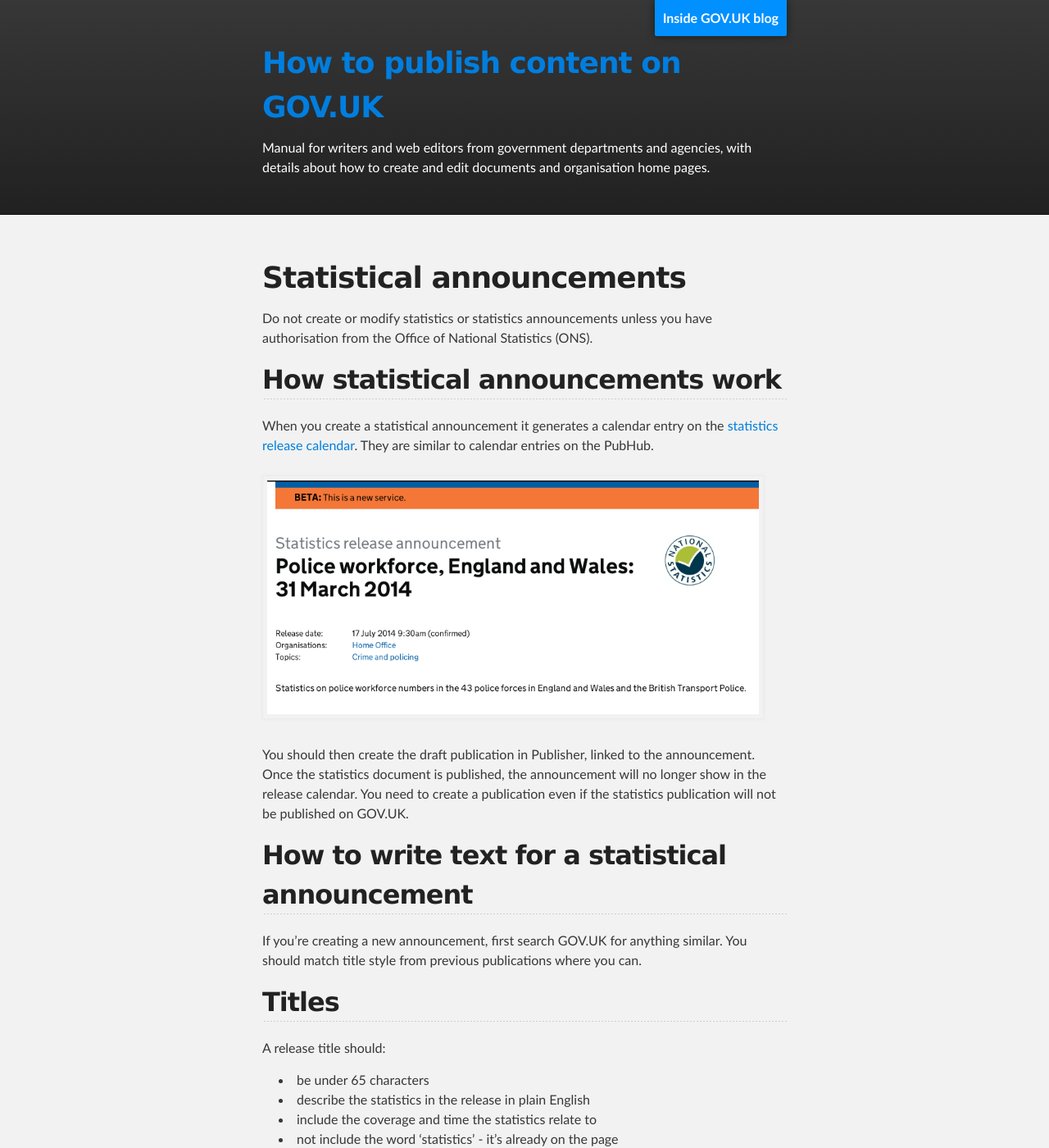
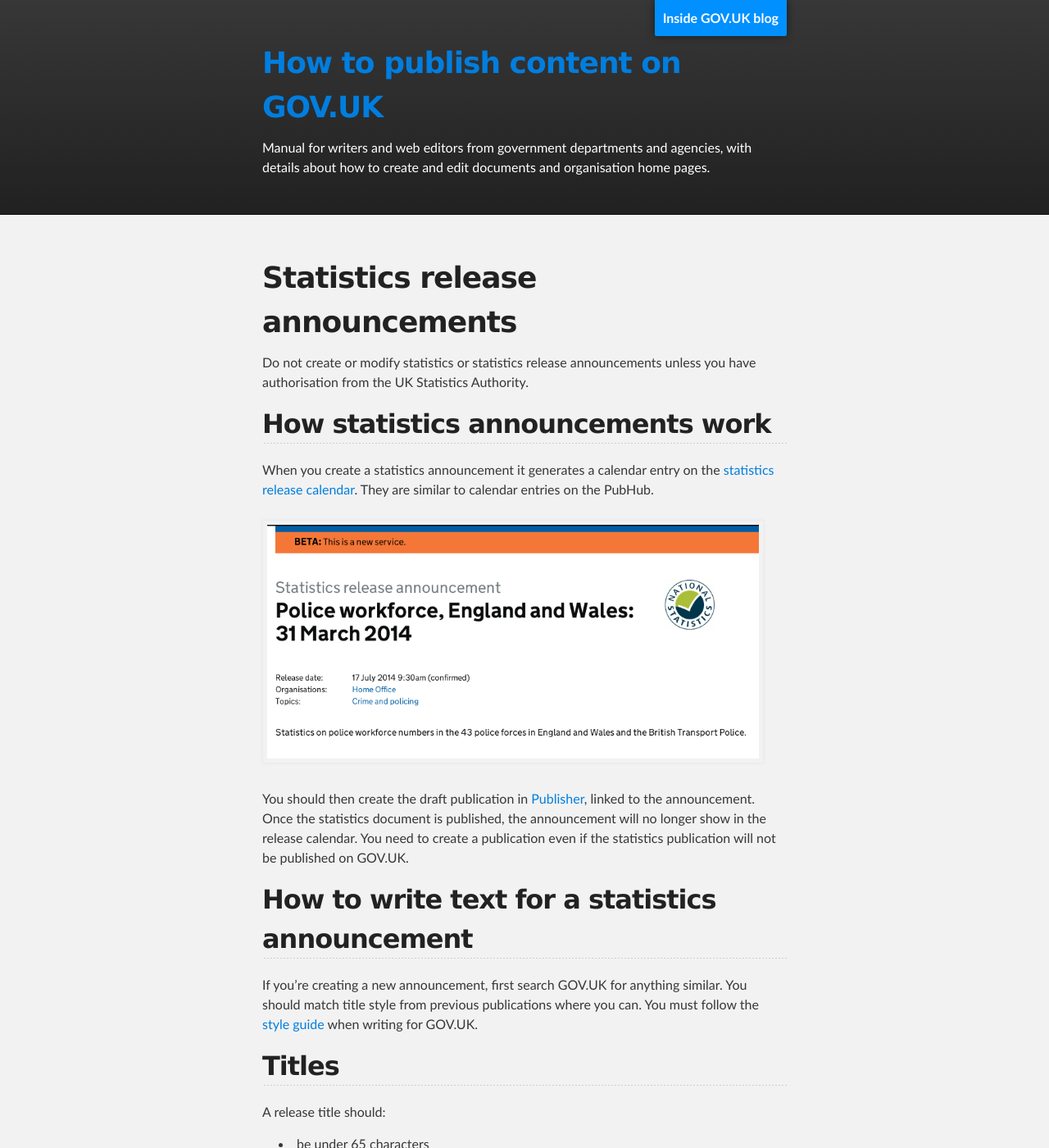
Before and after one commit to alphagov/inside-government-admin-guide, a Jekyll site: the page built from creating-documents/statistics-announcements.md, in a window 1280 px wide and 1400 px high. Shown: the whole window at 82% size. Built offline with Jekyll 4.4.1, drawn with Linux system fonts in a browser that asks for light colours; some of the changed text lies outside the part shown.

Commit message:
updates to stats pages and add link from index

```diff
--- a/creating-documents/statistics-announcements.md
+++ b/creating-documents/statistics-announcements.md
@@ -1,23 +1,23 @@
 ---
 layout: default
-title: How to publish content / Statistical announcements
+title: How to publish content / Statistics release announcements
 ---
 
-# Statistical announcements
+# Statistics release announcements
 
-Do not create or modify statistics or statistics announcements unless you have authorisation from the Office of National Statistics (ONS).
+Do not create or modify statistics or statistics release announcements unless you have authorisation from the UK Statistics Authority.
 
-##How statistical announcements work
+##How statistics announcements work
 
-When you create a statistical announcement it generates a calendar entry on the [statistics release calendar](https://www.gov.uk/government/statistics/announcements). They are similar to calendar entries on the PubHub.
+When you create a statistics announcement it generates a calendar entry on the [statistics release calendar](https://www.gov.uk/government/statistics/announcements). They are similar to calendar entries on the PubHub.
 
 ![stats 1](stats1.png)
 
-You should then create the draft publication in Publisher, linked to the announcement. Once the statistics document is published, the announcement will no longer show in the release calendar. You need to create a publication even if the statistics publication will not be published on GOV.UK.
+You should then create the draft publication in [Publisher](https://whitehall-admin.production.alphagov.co.uk/government/admin), linked to the announcement. Once the statistics document is published, the announcement will no longer show in the release calendar. You need to create a publication even if the statistics publication will not be published on GOV.UK.
 
-##How to write text for a statistical announcement
+##How to write text for a statistics announcement
 
-If you’re creating a new announcement, first search GOV.UK for anything similar. You should match title style from previous publications where you can.
+If you’re creating a new announcement, first search GOV.UK for anything similar. You should match title style from previous publications where you can. You must follow the [style guide](https://www.gov.uk/design-principles/style-guide) when writing for GOV.UK.
 
 ##Titles
 
@@ -29,9 +29,9 @@
 * not include the word ‘statistics’ - it’s already on the page
 * be in sentence case
 * be [optimised for search](https://www.gov.uk/design-principles/style-guide/style-points#style-titles) (frontload the most important information)
-* include colons instead of hyphens or dashes (for screen readers)
+* use a colon instead of hyphens or dashes and a comma if you need a second separator
 * not contain jargon or technical language
-* spell out abbreviations or acronyms (unless well known, for example, UK, VAT or EU)
+* not include abbreviations or acronyms (unless well known, for example, UK, VAT or EU)
 
 Good examples:
 'House building in England: October to December 2014’
@@ -47,11 +47,14 @@
 The summary gives more information about the statistic, and will show in most search engine results. It should:
 
 * be under 140 characters (including spaces)
-* expand on the title without repeating it
 * explain what the release is about in plain English (no jargon)
-* 'frontload' the most important information at the beginning (not 'This release provides...')
+* be a unique description specific to the release
+* not repeat the title
+* begin with the most important words, so search engines can find the document (not 'This release provides...')
 * end with a full stop (for people using screen readers)
 * explain any acronyms used in the title
+
+Remember: when a release title or summary is displayed in the release calendar or search engine results, users need to see whether this is what they want.
 
 Examples:
 
@@ -75,13 +78,13 @@
 
 ![stats 4](stats4.png)
 
-All of the fields with a ‘*’ are mandatory, so you need to fill them in following the GOV.UK style guide (link to above, ‘how to write text for a statistical announcement’).
+All of the fields with a ‘*’ are mandatory, so you need to [write them correctly](http://alphagov.github.io/inside-government-admin-guide/creating-documents/statistics-announcements.html#how-to-write-text-for-a-new-statistics-announcement).
 
-Under ‘Statistics type’, only select the ‘National statistics’ option from the drop-down menu if your statistics are [accredited by ONS](http://www.statisticsauthority.gov.uk/national-statistician/types-of-official-statistics/list-of-national-statistics/index.html).
+Under ‘Statistics type’, only select the ‘National statistics’ option from the drop-down menu if your statistics are [accredited by the UK Statistics Authority](http://www.statisticsauthority.gov.uk/national-statistician/types-of-official-statistics/list-of-national-statistics/index.html).
 
 ![stats 5](stats5.png)
 
-Once you’ve completed all the fields, select the ‘Save announcement’ button.
+Once you’ve completed all the fields, someone else must look at your text before you click the ‘Save announcement’ button. Clicking the ‘Save announcement’ button publishes the announcement to GOV.UK.
 
 ##How to amend an existing announcement
 
@@ -101,7 +104,7 @@
 To amend the release date:
 
 * select the ‘Change release date’ button
-* once you’ve amended the date you have the option to [add a change note](https://insidegovuk.blog.gov.uk/2013/09/09/when-should-you-add-change-notes/) to explain the change of date - this will appear on the page for the public to read
+* once you’ve amended the date you must [add a change note](https://insidegovuk.blog.gov.uk/2013/09/09/when-should-you-add-change-notes/) to explain the change of date - this will appear on the page for the public to read
 * select ‘change date’ to confirm the change
 
 ![stats 7](stats7.png)
```
Also changed, not shown: other parts of creating-documents/statistics-announcements.md (+2 -3 lines), creating-documents/statistics-publications.md (+6 -5 lines), index.md (+2 -0 lines).
